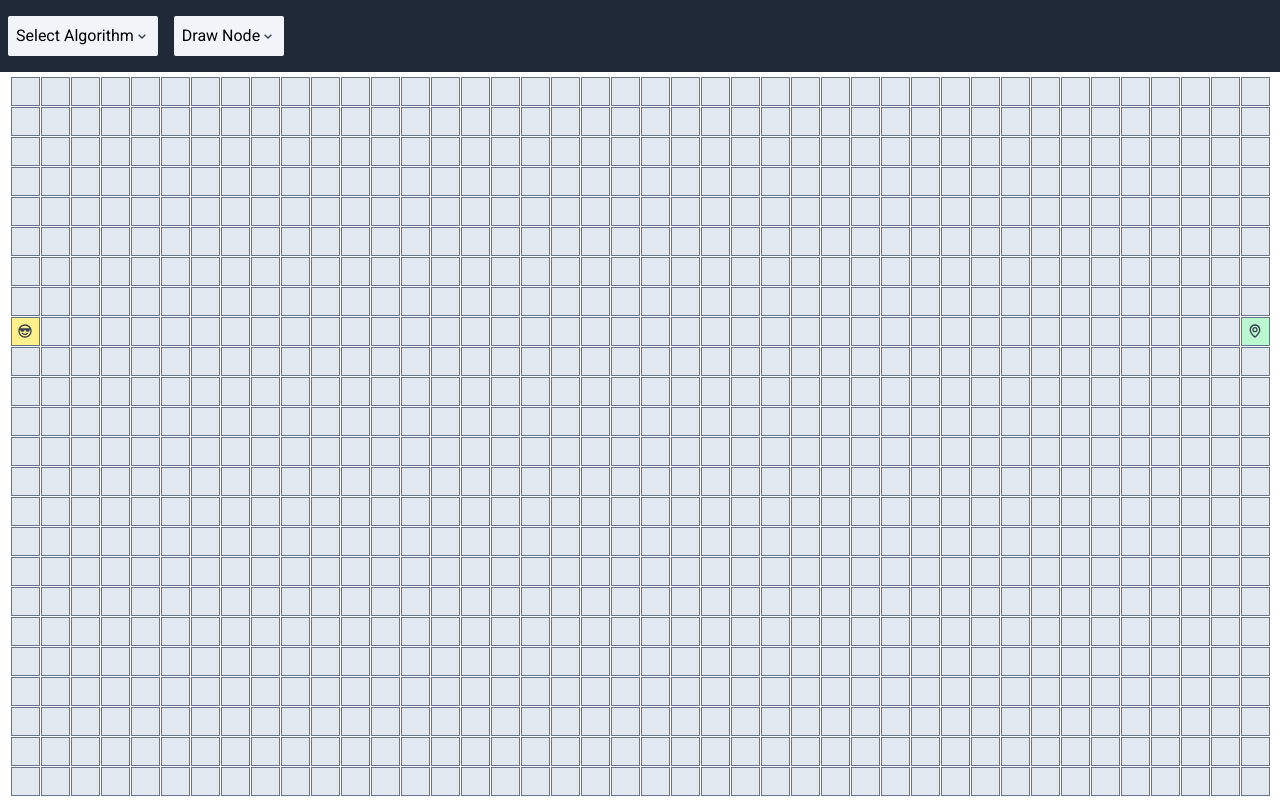
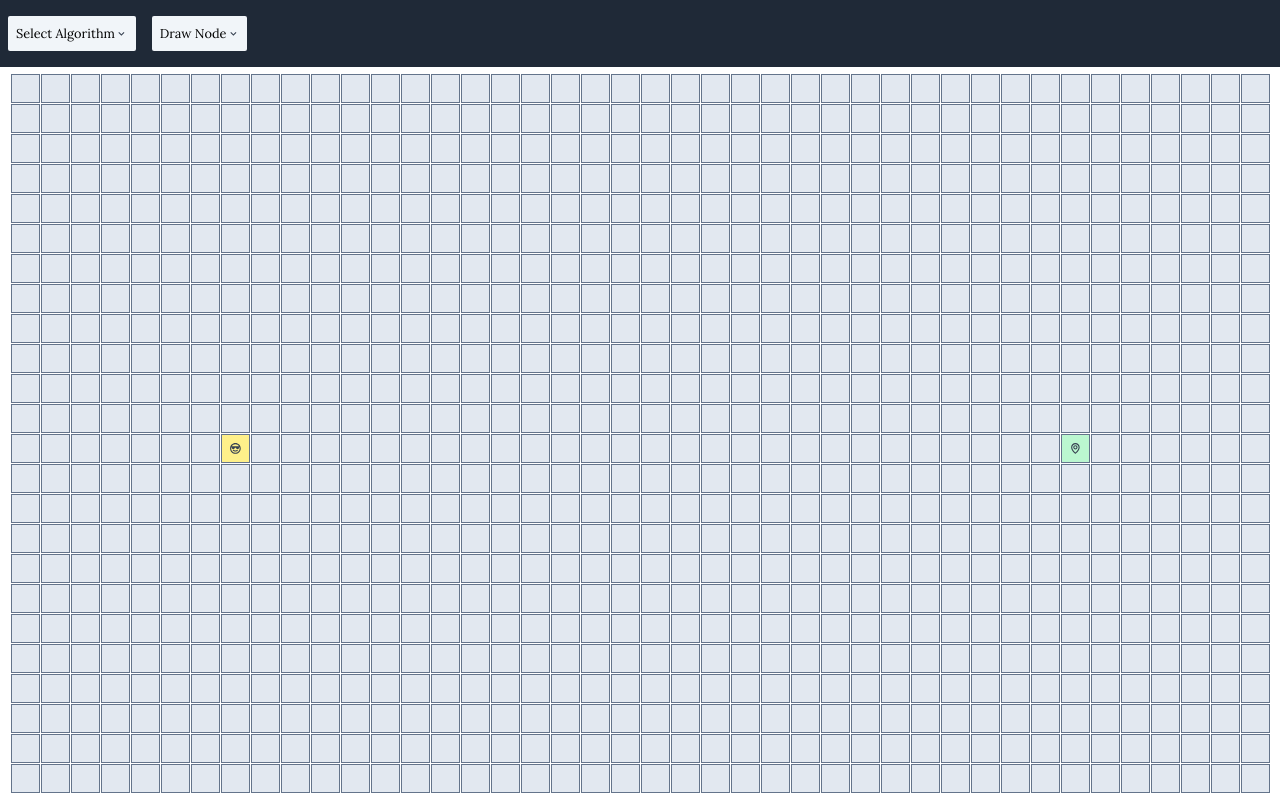
Before and after one commit to saliou33/vipath, a React (Vite) app: page / in a window 1280 px wide. Built offline with nearby package versions, Linux system fonts and the light colour scheme.

Commit message:
add node creation on pointer mouse event over grid

```diff
--- a/src/App.tsx
+++ b/src/App.tsx
@@ -32,7 +32,7 @@ const App = () => {
         dispatchActionInfos,
       }}
     >
-      <div className="font-roboto flex flex-col h-screen">
+      <div className="font-lora text-[.8rem] flex flex-col h-screen">
         <Navbar />
         <Visualizer />
       </div>
--- a/src/components/Grid/Grid.tsx
+++ b/src/components/Grid/Grid.tsx
@@ -3,7 +3,8 @@ import { Context, ContextValueType } from "../../context/context";
 import GridNode from "../GridItem/GridNode";
 
 const Grid = () => {
-  const { animationInfos } = useContext<ContextValueType>(Context);
+  const { animationInfos, actionInfos, dispatchAnimationInfos } =
+    useContext<ContextValueType>(Context);
   const { matrix, rows, cols, nodeSize } = animationInfos;
   const [isDrawing, setIsDrawing] = useState(false);
 
@@ -21,9 +22,12 @@ const Grid = () => {
           row.map((node, j) => (
             <GridNode
               key={`${i}-${j}`}
+              coord={[i, j]}
+              pointer={actionInfos.selectedPointer}
               node={node}
               isDrawing={isDrawing}
               setIsDrawing={setIsDrawing}
+              dispatch={dispatchAnimationInfos}
             />
           ))
         )}
--- a/src/components/GridItem/GridNode.css
+++ b/src/components/GridItem/GridNode.css
@@ -4,6 +4,7 @@
   align-items: center;
   background-color: theme("colors.slate.200");
   border: 0.1px solid theme("colors.slate.500");
+  user-select: none;
 }
 
 .start {
@@ -20,4 +21,5 @@
 
 svg {
   fill: theme("colors.gray.700");
+  pointer-events: none;
 }
--- a/src/components/GridItem/GridNode.tsx
+++ b/src/components/GridItem/GridNode.tsx
@@ -1,56 +1,75 @@
+import { Dispatch, SetStateAction, useLayoutEffect, useRef } from "react";
+import { BiCool, BiDollarCircle, BiDumbbell, BiMap } from "react-icons/bi";
+import {
+  AnimationInfosAction,
+  AnimationInfosActionType,
+} from "../../context/reducers/AnimationInfos";
+import { ItemType } from "../../utils/contant";
+import {
+  CoordType,
+  GridNodeIndexedArrayType,
+  GridNodeType,
+  IGridNode,
+} from "../../utils/interface";
 import "./GridNode.css";
-import { Dispatch, SetStateAction, useLayoutEffect, useRef } from "react";
-import { IconType } from "react-icons";
-import { GridNodeType, IGridNode } from "../../utils/interface";
-import { BiCool, BiMap, BiDumbbell, BiDollarCircle } from "react-icons/bi";
 
 type PropsType = {
   node: IGridNode;
+  coord: CoordType;
   isDrawing: boolean;
   setIsDrawing: Dispatch<SetStateAction<boolean>>;
+  pointer: ItemType;
+  dispatch: Dispatch<AnimationInfosAction>;
 };
 
-type NodeUI = {
-  icon?: IconType;
-  classes?: string;
-};
-
-const getNodeUI = (node: IGridNode): NodeUI | null => {
-  const o = {
-    classes: "grid-node ",
+const GridNode = ({
+  node,
+  coord,
+  pointer,
+  isDrawing,
+  setIsDrawing,
+  dispatch,
+}: PropsType) => {
+  const ref = useRef<HTMLDivElement>(null);
+  const updateValues = (values: GridNodeIndexedArrayType) => {
+    dispatch({ type: AnimationInfosActionType.update, payload: values });
   };
 
-  switch (node.type) {
-    case GridNodeType.start:
-      return {
-        classes: o.classes + "start",
-        icon: BiCool,
-      };
-    case GridNodeType.goal:
-      return {
-        classes: o.classes + "goal",
-        icon: BiMap,
-      };
-    case GridNodeType.weight:
-      return {
-        classes: o.classes + "weight",
-        icon: BiDumbbell,
-      };
-    case GridNodeType.bridge:
-      return {
-        classes: o.classes + "bridge",
-        icon: BiDollarCircle,
-      };
-  }
+  const updateNode = () => {
+    const pointerType =
+      GridNodeType[pointer.key.toString() as keyof typeof GridNodeType];
 
-  return o;
-};
+    const type = node.type != pointerType ? pointerType : GridNodeType.blank;
 
-const GridNode = ({ node, isDrawing, setIsDrawing }: PropsType) => {
-  const ref = useRef<HTMLDivElement>(null);
-  const handleMouseDown = () => {};
-  const handleMouseUp = () => {};
-  const handleMouseEnter = () => {};
+    if (type != node.type) {
+      updateValues([
+        {
+          index: coord,
+          node: {
+            ...node,
+            type,
+          },
+        },
+      ]);
+    }
+  };
+
+  const handleMouseDown = () => {
+    if (!isDrawing) {
+      updateNode();
+      setIsDrawing(true);
+    }
+  };
+  const handleMouseUp = () => {
+    if (isDrawing) {
+      setIsDrawing(false);
+    }
+  };
+  const handleMouseEnter = () => {
+    if (isDrawing) {
+      updateNode();
+    }
+  };
 
   useLayoutEffect(() => {
     const current = ref.current;
@@ -70,11 +89,17 @@ const GridNode = ({ node, isDrawing, setIsDrawing }: PropsType) => {
     };
   });
 
-  const nodeUI = getNodeUI(node);
-
   return (
-    <div ref={ref} className={nodeUI?.classes}>
-      {nodeUI?.icon && <nodeUI.icon />}
+    <div ref={ref} className={`grid-node ${node.type}`}>
+      {node.type == GridNodeType.start ? (
+        <BiCool />
+      ) : node.type == GridNodeType.weight ? (
+        <BiDumbbell />
+      ) : node.type == GridNodeType.goal ? (
+        <BiMap />
+      ) : node.type == GridNodeType.bridge ? (
+        <BiDollarCircle />
+      ) : null}
     </div>
   );
 };
--- a/src/components/Navbar/Navbar.tsx
+++ b/src/components/Navbar/Navbar.tsx
@@ -1,11 +1,11 @@
-import { useContext, useEffect } from "react";
+import { useContext } from "react";
+import { Context } from "../../context/context";
+import { ActionInfosActionType } from "../../context/reducers/ActionInfos";
 import { ItemType, algorithms, pointers } from "../../utils/contant";
 import Dropdown from "../Dropdown/Dropdown";
-import { Context } from "../../context/context";
-import { ActionInfosActionType } from "../../context/reducers/ActionInfos";
 
 const Navbar = () => {
-  const { actionInfos, dispatchActionInfos } = useContext(Context);
+  const { dispatchActionInfos } = useContext(Context);
 
   const handleSelectAlgo = (item: ItemType) => {
     dispatchActionInfos({
@@ -20,10 +20,6 @@ const Navbar = () => {
       payload: { selectedPointer: item },
     });
   };
-
-  useEffect(() => {
-    console.log(actionInfos);
-  }, [actionInfos]);
 
   return (
     <div className="py-4 px-2 bg-gray-800 flex gap-4">
--- a/src/components/Pointer/PointerIndicator.tsx
+++ b/src/components/Pointer/PointerIndicator.tsx
@@ -24,16 +24,13 @@ const PointerIndicator = ({ parentRef }: PropsType) => {
     const current = parentRef.current;
 
     const handleMouseOver = (e: MouseEvent) => {
-      if (!show) {
+      if (current?.contains(e.target as Node)) {
         setShow(true);
+        setCoord([e.pageX + 20, e.pageY + 20]);
       }
-      setCoord([e.pageX, e.pageY]);
     };
     const handleMouseOut = () => {
-      if (show) {
-        setShow(false);
-        setCoord([0, 0]);
-      }
+      setShow(false);
     };
 
     if (current) {
@@ -54,7 +51,9 @@ const PointerIndicator = ({ parentRef }: PropsType) => {
         ref={ref}
         style={{ left: coord[0] + "px", top: coord[1] + "px" }}
       >
-        {selectedPointer?.icon && <selectedPointer.icon />}
+        {selectedPointer?.icon && (
+          <selectedPointer.icon className="text-[0.5rem]" />
+        )}
       </div>
     )
   );
--- a/src/components/Visualizer/Visualizer.tsx
+++ b/src/components/Visualizer/Visualizer.tsx
@@ -1,7 +1,7 @@
 import { useContext, useLayoutEffect, useRef } from "react";
-import Grid from "../Grid/Grid";
 import { Context, ContextValueType } from "../../context/context";
 import { AnimationInfosActionType } from "../../context/reducers/AnimationInfos";
+import Grid from "../Grid/Grid";
 import PointerIndicator from "../Pointer/PointerIndicator";
 
 const Visualizer = () => {
--- a/src/context/reducers/AnimationInfos.tsx
+++ b/src/context/reducers/AnimationInfos.tsx
@@ -3,6 +3,7 @@ import {
   AnimationType,
   ArrayCoordType,
   GridMatrixType,
+  GridNodeIndexedArrayType,
   GridNodeType,
   ViewType,
 } from "../../utils/interface";
@@ -13,6 +14,7 @@ export enum AnimationInfosActionType {
   view,
   random,
   reset,
+  update,
   speed,
   nodeSize,
   animate,
@@ -24,6 +26,10 @@ export type AnimationInfosAction =
   | {
       type: AnimationInfosActionType.reset;
       payload: AnimationInfos;
+    }
+  | {
+      type: AnimationInfosActionType.update;
+      payload: GridNodeIndexedArrayType;
     }
   | { type: AnimationInfosActionType.nodeSize; payload: { nodeSize: number } }
   | { type: AnimationInfosActionType.view; payload: ViewType }
@@ -61,6 +67,8 @@ export const animationInfosReducer = (
   switch (action.type) {
     case AnimationInfosActionType.reset:
       return reset(action.payload);
+    case AnimationInfosActionType.update:
+      return update(animationInfos, action.payload);
     case AnimationInfosActionType.speed:
       return { ...animationInfos };
     case AnimationInfosActionType.view:
@@ -72,6 +80,21 @@ export const animationInfosReducer = (
   }
 
   return animationInfos;
+};
+
+const update = (
+  animationInfos: AnimationInfos,
+  nodes: GridNodeIndexedArrayType
+) => {
+  const { matrix } = animationInfos;
+
+  if (matrix) {
+    nodes.forEach(({ index, node }) => {
+      matrix[index[0]][index[1]] = node;
+    });
+  }
+
+  return { ...animationInfos, matrix };
 };
 
 const reset = (animationInfos: AnimationInfos) => {
@@ -107,13 +130,14 @@ const reset = (animationInfos: AnimationInfos) => {
   // add start node and goal node randomly
 
   const [colStart, colGoal] = [
-    Math.floor(Math.random() % (newCols / 2)),
-    Math.floor(newCols - (Math.random() % (newCols / 2))),
+    Math.floor(newCols / 6),
+    Math.floor(newCols - newCols / 6),
   ];
+  console.log(colStart, colGoal);
 
   const [rowStart, rowGoal] = [
-    Math.floor(newCols / 5),
-    Math.floor(newCols / 5),
+    Math.floor(newRows / 2),
+    Math.floor(newRows / 2),
   ];
 
   matrix[rowStart][colStart] = {
--- a/src/utils/contant.ts
+++ b/src/utils/contant.ts
@@ -3,10 +3,10 @@ import { IconType } from "react-icons";
 import { BiCircle, BiDumbbell, BiSolidRectangle } from "react-icons/bi";
 
 export enum PointerType {
-  wall,
-  bridge,
-  weigth,
-  blank,
+  wall = "wall",
+  bridge = "bridge",
+  weight = "weight",
+  blank = "blank",
 }
 
 export enum AlgoType {
@@ -69,15 +69,15 @@ export const algorithms: ItemList = new ItemList([
 export const pointers: ItemList = new ItemList([
   [
     PointerType.wall,
-    { key: PointerType.wall, name: "Wall", icon: BiSolidRectangle },
+    { key: PointerType.wall, name: "wall", icon: BiSolidRectangle },
   ],
   [
     PointerType.bridge,
-    { key: PointerType.bridge, name: "Bridge", icon: BiCircle },
+    { key: PointerType.bridge, name: "bridge", icon: BiCircle },
   ],
   [
-    PointerType.weigth,
-    { key: PointerType.weigth, name: "Weight", icon: BiDumbbell },
+    PointerType.weight,
+    { key: PointerType.weight, name: "weight", icon: BiDumbbell },
   ],
   [PointerType.blank, { key: PointerType.blank, name: "" }],
 ]);
--- a/src/utils/interface.ts
+++ b/src/utils/interface.ts
@@ -1,17 +1,21 @@
-export type CoordType = Array<2>;
+export type CoordType = [number, number];
 export type GridMatrixType = Array<Array<IGridNode>>;
 export type AnimationArrayType = Array<IAnimation>;
 export type ArrayCoordType = Array<CoordType>;
 export type ViewType = IView;
 export type AnimationType = IAnimation;
+export type GridNodeIndexedArrayType = Array<{
+  index: CoordType;
+  node: IGridNode;
+}>;
 
 export enum GridNodeType {
-  goal,
-  start,
-  weight,
-  bridge,
-  wall,
-  blank,
+  goal = "goal",
+  start = "start",
+  weight = "weight",
+  bridge = "bridge",
+  wall = "wall",
+  blank = "blank",
 }
 
 export interface IGridNode {
```
